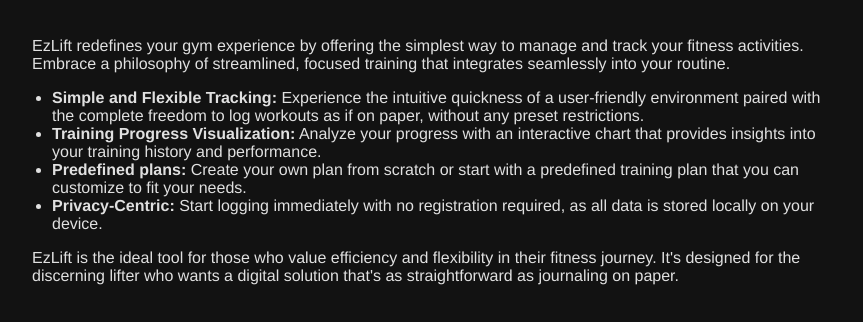
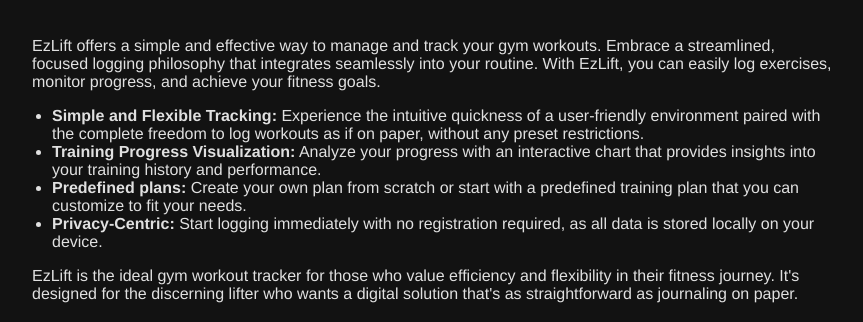
Before and after one commit to windschi3f/windschi3f.github.io, a plain HTML site: page index.html in a window 1280 px wide. Shown: the part 126-448 px from the top of the page, without its empty margins (208-1071 px from the left). Drawn offline with Linux system fonts and the light colour scheme.

Commit message:
Update app description

```diff
--- a/index.html
+++ b/index.html
@@ -15,9 +15,9 @@
     </header>
     <main>
         <section>
-            <p>EzLift redefines your gym experience by offering the simplest way to manage and track your fitness
-                activities. Embrace a philosophy of streamlined, focused training that integrates seamlessly into your
-                routine.</p>
+            <p>EzLift offers a simple and effective way to manage and track your gym workouts. Embrace a streamlined,
+                focused logging philosophy that integrates seamlessly into your routine. With EzLift, you can easily log exercises,
+                monitor progress, and achieve your fitness goals.</p>
 
             <ul>
                 <li><b>Simple and Flexible Tracking:</b> Experience the intuitive quickness of a user-friendly
@@ -32,11 +32,10 @@
                     stored locally on your device.</li>
             </ul>
 
-            <p>EzLift is the ideal tool for those who value efficiency and flexibility in their fitness journey. It's
+            <p>EzLift is the ideal gym workout tracker for those who value efficiency and flexibility in their fitness journey. It's
                 designed for the discerning lifter who wants a digital solution that's as straightforward as journaling
                 on paper.</p>
         </section>
-
         <p>Download EzLift now and experience the ultimate in workout tracking - where simplicity and functionality converge.</p>
         <section class="badge-section">
             <div class="badge-container">
```
